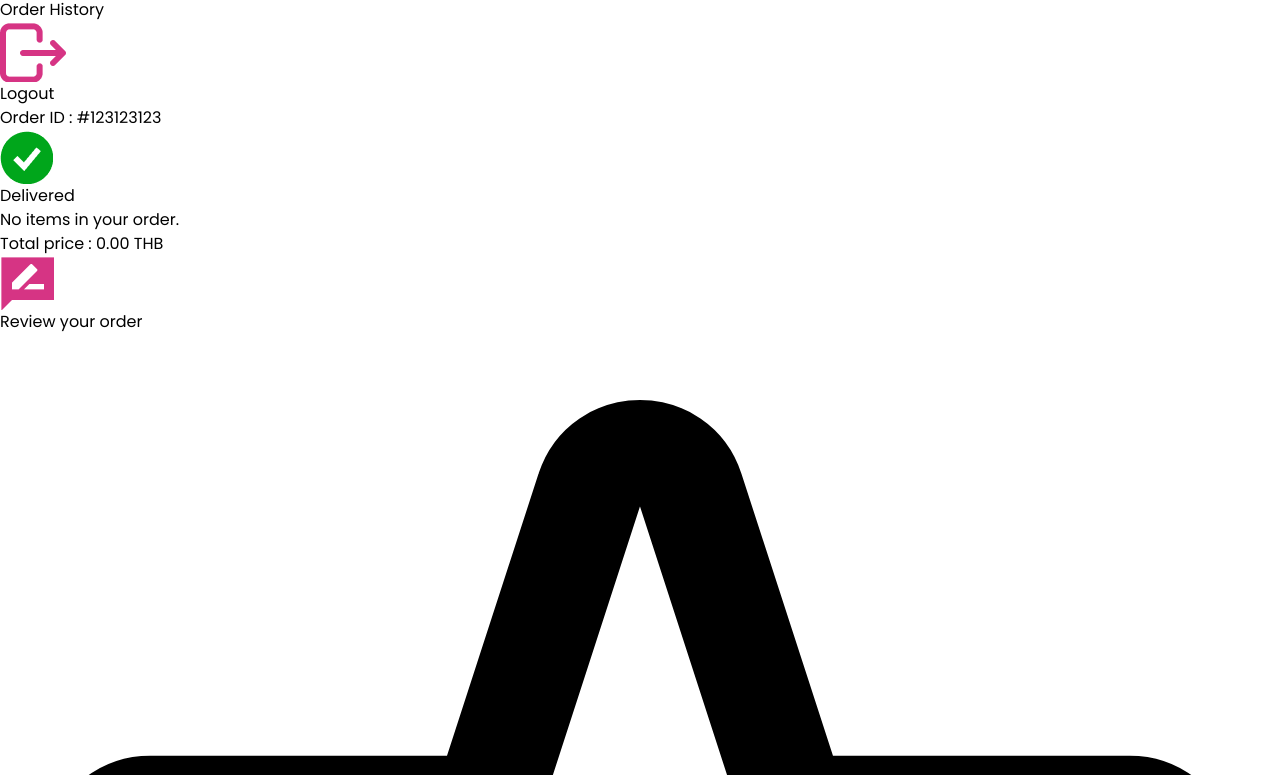
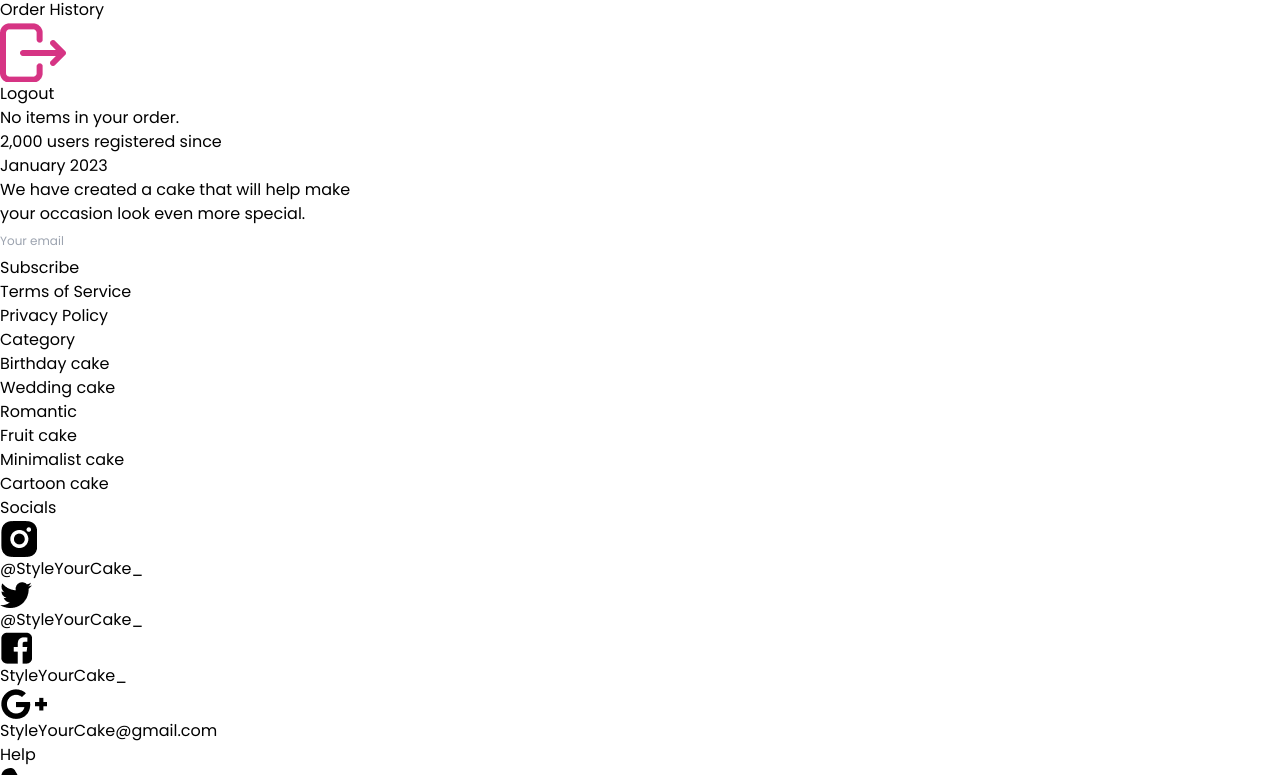
Before and after one commit to PangIkp/Style-Your-Cake, a React (Vite) app: page /order in a window 1280 px wide. Shown: the part 1625-2400 px from the top of the page. Built offline with nearby package versions, Linux system fonts and the light colour scheme.

Commit message:
review function

```diff
--- a/src/components/NavBar.tsx
+++ b/src/components/NavBar.tsx
@@ -15,7 +15,7 @@ const NavBar: React.FC<NavBarProps> = ({ onSearch }) => {
   const { items } = useMainStore();
 
   // Calculate the number of unique items in the cart
-  const totalUniqueItems = new Set(items.map(item => item.id)).size;
+  const totalUniqueItems = items ? new Set(items.map(item => item.id)).size: 0;
 
 
   const handleSearchChange = (event: React.ChangeEvent<HTMLInputElement>) => {
--- a/src/components/OrderItem.tsx
+++ b/src/components/OrderItem.tsx
@@ -1,28 +1,56 @@
 import { useMainStore } from "../mainStore";
-import { useState } from "react";
+import { useState, useEffect } from "react";
+import { generateOrderID } from "../mainStore";
+import { OrderSummaryType } from "../interfaces";
 
-const OrderSummary = () => {
-  const { items, orderDetail, reviewDetail, setReviewDetail } = useMainStore();
+const OrderSummary = ({ orderDetail }: { orderDetail: OrderSummaryType }) => {
+  const { reviewDetailList, addReviewDetail, updateReviewDetail } =
+    useMainStore();
   const [rating, setRating] = useState(0); // ใช้ state สำหรับคะแนน
   const [comment, setComment] = useState("");
+  const [orderID, setOrderID] = useState<string>("");
+
+  const review = reviewDetailList.find(
+    (item) => item.orderId === orderDetail.orderId
+  );
+  // console.log(review);
 
   // ฟังก์ชันสำหรับตั้งค่าคะแนน
   const handleRating = (rate: number) => {
     setRating(rate);
   };
 
-  // ฟังก์ชันสำหรับจัดการการส่ง
   const handleSubmit = () => {
     if (rating > 0) {
-      // console.log("Rating:", rating);
-      // console.log("Comment:", comment);
-      // สามารถเพิ่มโค้ดสำหรับการส่งข้อมูลได้ที่นี่
-      setReviewDetail({
-        firstName: orderDetail.firstName,
-        rating,
-        comment,
-        date: new Date().toDateString(),
-      });
+      const orderId = orderDetail.orderId; // สร้าง Order ID ใหม่เมื่อส่งรีวิว
+      const firstName = orderDetail.firstName;
+      // สร้างข้อมูลคำสั่งซื้อใหม่
+      const newReviewDetail = {
+        orderId, // เก็บ Order ID ที่สร้างใหม่
+        firstName,
+        rating, // เก็บคะแนนที่ให้
+        comment, // เก็บความคิดเห็นที่ให้
+        date: new Date().toDateString(), // วันที่ส่งรีวิว
+      };
+
+      // เพิ่มคำสั่งซื้อใหม่
+      // addOrderDetail(newOrderDetail);
+
+      // อัพเดตรีวิวรายละเอียด
+      // updateReviewDetail({
+      //   firstName: orderDetail.firstName,
+      //   rating,
+      //   comment,
+      //   date: new Date().toDateString(),
+      // });
+
+      alert("Review placed successfully with ID: " + orderId); // แจ้งเตือนเมื่อส่งรีวิวสำเร็จ
+      updateReviewDetail(newReviewDetail);
+      // Reset the rating and comment after submission if needed
+      // setRating(0);
+      setComment("");
+    } else {
+      alert("Please provide a rating before submitting."); // แจ้งเตือนเมื่อไม่ให้คะแนน
     }
   };
 
@@ -32,7 +60,7 @@ const OrderSummary = () => {
       <div className="p-3 pl-[60px] bg-[#FFE5E8] w-full">
         <div className="flex justify-between items-center">
           <div className="px-4 py-2 bg-[#FFFFFF] rounded-full">
-            <h1 className="text-[13px]">Order ID : #123123123</h1>
+            <h1 className="text-[13px]">Order ID : #{orderDetail.orderId}</h1>
           </div>
           <div className="flex justify-center items-center px-4 py-2 bg-[#FFFFFF] text-[13px] rounded-full mr-[60px]">
             <img
@@ -47,8 +75,7 @@ const OrderSummary = () => {
 
       {/* Section for Order Items */}
       <div className="pl-[60px] pr-[60px] pb-6">
-        {items.length > 0 ? (
-          items.map((item, index) => (
+        {orderDetail.items.map((item: any, index) => (
           <div
             key={index}
             className="grid grid-cols-[120px,1fr] gap-8 items-center border-b py-2"
@@ -68,10 +95,7 @@ const OrderSummary = () => {
               <p className="text-[13px]">Product ID : {item.productId}</p>
             </div>
           </div>
-          ))
-        ) : (
-          <p className="mt-10 text-[13px]">No items in your order.</p>
-        )}
+        ))}
 
         {/* Section for Total Price */}
         <div className="flex justify-end font-semibold text-[13px] mt-4">
@@ -87,18 +111,18 @@ const OrderSummary = () => {
 
           {/* Section for Rating */}
           <div className="flex mb-[8px] gap-x-[4px] ">
-            {reviewDetail.rating > 0
+            {review?.rating != null && review.rating > 0
               ? Array(5)
                   .fill(0)
                   .map((_, index) => (
                     <svg
                       key={index}
                       className={`w-4 h-4 cursor-pointer ${
-                        index < reviewDetail.rating
+                        index < review.rating
                           ? "text-[#FFD700]"
                           : "text-gray-400"
                       }`}
-                      fill={index < reviewDetail.rating ? "#FFD700" : "none"}
+                      fill={index < review.rating ? "#FFD700" : "none"}
                       stroke="currentColor"
                       viewBox="0 0 24 24"
                       xmlns="http://www.w3.org/2000/svg"
@@ -140,7 +164,7 @@ const OrderSummary = () => {
               className="w-[680px] p-2 border rounded text-[12px] text-[#666666]"
               placeholder="Write experience of your order."
               value={comment}
-              disabled={reviewDetail.date !== ""}
+              disabled={review?.date !== ""}
               onChange={(e) => {
                 setComment(e.target.value);
                 // console.log(e.target.value)
@@ -149,7 +173,7 @@ const OrderSummary = () => {
             <button
               className="hover:bg-[#FFCCD2] px-4 py-4 ml-2 bg-pink-100 rounded flex items-center"
               onClick={handleSubmit}
-              disabled={rating === 0} // ปุ่มถูกปิดใช้งานถ้าไม่ได้เลือกดาว
+              disabled={rating === 0 || review?.date !== ""} // ปุ่มถูกปิดใช้งานถ้าไม่ได้เลือกดาว
             >
               <img
                 src="/Submit.png"
--- a/src/components/ReviewCard.tsx
+++ b/src/components/ReviewCard.tsx
@@ -53,7 +53,7 @@ const ReviewCard = ({
           </div>
 
           {/* Date of Customer response */}
-          <div className="ml-[125px] flex items-center">
+          <div className="ml-[110px] flex items-center">
             <p className="text-[13px] font-light">{formattedDate(date)}</p>
           </div>
 
--- a/src/mainStore.ts
+++ b/src/mainStore.ts
@@ -1,6 +1,6 @@
 import { create } from "zustand";
 import { persist, createJSONStorage } from "zustand/middleware";
-import { OrderSummaryType } from "./interfaces";
+import { OrderSummaryType, ReviewType } from "./interfaces";
 
 // Define the CartItem interface
 interface CartItem {
@@ -17,42 +17,56 @@ interface CartItem {
 // Define the Zustand store interface
 interface MainStore {
   items: CartItem[];
-  orderDetail: OrderSummaryType;
-  reviewDetail: any;
+  orderDetailList: OrderSummaryType[];
+  reviewDetailList: ReviewType[];
+  orderHistory: OrderSummaryType[];
   addItem: (item: CartItem) => void;
   removeItem: (id: string) => void; // เพิ่มฟังก์ชันสำหรับการลบรายการ
   updateItemQuantity: (productId: string, quantity: number) => void; // เพิ่มฟังก์ชันสำหรับการอัปเดตจำนวนสินค้า
   setItems: (items: CartItem[]) => void;
-  setOrderDetail: (orderDetail: OrderSummaryType) => void;
+  setOrderDetail: (orderDetail: OrderSummaryType[]) => void;
+  addOrderDetail: (orderDetail: OrderSummaryType) => void;
   setReviewDetail: (reviewDetail: any) => void;
+  addReviewDetail: (reviewDetail: ReviewType) => void;
+  updateReviewDetail: (reviewDetail: ReviewType) => void;
 }
+
+export const generateOrderID = () => {
+  const prefix = "OR"; // คำเริ่มต้นสำหรับ Order ID
+  const randomNumber = Math.floor(10000 + Math.random() * 90000); // สุ่มตัวเลข 5 หลัก
+  return `${prefix}${randomNumber}`;
+};
 
 // Create the Zustand store with persist middleware
 export const useMainStore = create<MainStore>()(
   persist(
     (set, get) => ({
       items: [],
-      orderDetail: {
-        firstName: "",
-        lastName: "",
-        email: "",
-        phone: "",
-        address: {
-          province: "",
-          district: "",
-          subdistrict: "",
-          postalCode: "",
-        },
-        items: [],
-        subtotal: 0,
-        totalWithVAT: 0,
-      },
-      reviewDetail: {
-        firstName: "",
-        rating: 0,
-        comment: "",
-        date: "",
-      },
+      orderHistory: [],
+      orderDetailList: [],
+      // orderDetailList: {
+      //   orderID: "",
+      //   firstName: "",
+      //   lastName: "",
+      //   email: "",
+      //   phone: "",
+      //   address: {
+      //     province: "",
+      //     district: "",
+      //     subdistrict: "",
+      //     postalCode: "",
+      //   },
+      //   items: [],
+      //   subtotal: 0,
+      //   totalWithVAT: 0,
+      // },
+      // reviewDetail: {
+      //   firstName: "",
+      //   rating: 0,
+      //   comment: "",
+      //   date: "",
+      // },
+      reviewDetailList: [],
       addItem: (item: CartItem) =>
         set((state) => {
           const existingItem = state.items.find((i) => i.id === item.id);
@@ -73,6 +87,11 @@ export const useMainStore = create<MainStore>()(
           // ถ้ายังไม่มีในตะกร้าให้เพิ่มรายการใหม่
           return { items: [...state.items, item] };
         }),
+      addOrderDetail: (orderDetail: OrderSummaryType) =>
+        set((state) => {
+          // ถ้ายังไม่มีในตะกร้าให้เพิ่มรายการใหม่
+          return { orderDetailList: [...state.orderDetailList, orderDetail] };
+        }),
       removeItem: (id: string) =>
         set((state) => ({
           items: state.items.filter((item) => item.id !== id), // กรองรายการที่ไม่ตรงกับ ID ที่จะลบ
@@ -85,10 +104,42 @@ export const useMainStore = create<MainStore>()(
               : item
           ),
         })),
-      setItems: (items: CartItem[]) => set({ items}),
-      setOrderDetail: (orderDetail: OrderSummaryType) => set({ orderDetail }), // เพิ่มฟังก์ชันนี้
-      setReviewDetail: (reviewDetail: any) => set({ reviewDetail }), // เพิ่มฟังก์ชันนี้
+      updateReviewDetail: (reviewDetail: ReviewType) =>
+        set((state) => ({
+          reviewDetailList: state.reviewDetailList.map((item) =>
+            item.orderId === reviewDetail.orderId
+              ? {
+                  ...item,
+                  rating: reviewDetail.rating,
+                  comment: reviewDetail.comment,
+                  date: reviewDetail.date,
+                } // จำกัดจำนวนสินค้าอยู่ที่ 1 ถึง 5
+              : item
+          ),
+        })),
+      setItems: (items: CartItem[]) => set({ items }),
+      // setOrderDetail: (newOrderDetailList: OrderSummaryType[]) =>
+      //   set({ newOrderDetailList }
+      //     // orderDetailList: {
+      //     //   ...state.orderDetailList, // เก็บข้อมูลคำสั่งซื้อเดิมไว้
+      //     //   items: [...state.orderDetailList.items, ...newOrderDetail.items], // รวมรายการสินค้าเดิมกับรายการใหม่
+      //     //   subtotal: state.orderDetail.subtotal + newOrderDetail.subtotal, // อัปเดตยอดรวม
+      //     //   totalWithVAT: state.orderDetail.totalWithVAT + newOrderDetail.totalWithVAT, // อัปเดตยอดรวมพร้อม VAT
+      //     // },
 
+      //   ),
+      setOrderDetail: (orderDetailList: OrderSummaryType[]) =>
+        set({ orderDetailList }),
+      setReviewDetail: (reviewDetailList: ReviewType[]) =>
+        set({ reviewDetailList }), // เพิ่มฟังก์ชันนี้
+
+      addReviewDetail: (reviewDetail: ReviewType) =>
+        set((state) => {
+          // ถ้ายังไม่มีในตะกร้าให้เพิ่มรายการใหม่
+          return {
+            reviewDetailList: [...state.reviewDetailList, reviewDetail],
+          };
+        }),
     }),
     {
       name: "style-your-cake", // Unique name in storage
--- a/src/pages/Cart.tsx
+++ b/src/pages/Cart.tsx
@@ -9,7 +9,7 @@ import { useMainStore } from "../mainStore";
 
 const Cart: React.FC = () => {
   // const { items, removeItem, updateItemQuantity } = useCart();
-  const { items , setItems, updateItemQuantity, removeItem} = useMainStore();
+  const { items, updateItemQuantity, removeItem} = useMainStore();
 
   const navigate = useNavigate();
 
@@ -20,7 +20,6 @@ const Cart: React.FC = () => {
     );
     const totalWithVAT = (subtotal * 1.07).toFixed(2);
     const shippingFee = 300; // Example shipping fee
-    setItems([]);
 
     navigate("/payment", {
       state: {
--- a/src/pages/Order.tsx
+++ b/src/pages/Order.tsx
@@ -4,8 +4,12 @@ import Footer from "../components/Footer";
 import NavBar from "../components/NavBar";
 import { Link } from "react-router-dom";
 import OrderSummary from "../components/OrderItem";
+import { useMainStore } from "../mainStore";
+import { OrderSummaryType } from "../interfaces";
 
 const Order: React.FC = () => {
+  const { orderDetailList } = useMainStore();
+
 
   return (
     <div>
@@ -67,10 +71,14 @@ const Order: React.FC = () => {
           </div>
 
           <div className="md:w-2/3 md:ml-8 mt-8 md:mt-0">
-          <OrderSummary />
-
-
-
+            {orderDetailList.length > 0 ? (
+orderDetailList.map((orderDetail:OrderSummaryType, index) => (
+              <OrderSummary orderDetail={orderDetail} key={index}/>
+            ))) : (
+              <p className="text-center text-[13px]">
+                No items in your order.
+              </p>
+            )}
           </div>
         </div>
       </div>
--- a/src/pages/Reviews.tsx
+++ b/src/pages/Reviews.tsx
@@ -1,29 +1,37 @@
-import React from 'react'
+import React from "react";
 import ReviewCard from "../components/ReviewCard";
-import NavBar from '../components/NavBar';
-import Footer from '../components/Footer';
-import Copyright from '../components/Copyright';
-import { useMainStore } from '../mainStore';
+import NavBar from "../components/NavBar";
+import Footer from "../components/Footer";
+import Copyright from "../components/Copyright";
+import { useMainStore } from "../mainStore";
 const Reviews = () => {
-  const { reviewDetail } = useMainStore();
+  const { reviewDetailList } = useMainStore();
   return (
     <div>
       <div className="mt-[140px]">
         <div className="fixed top-0 z-10 w-full ">
-          <NavBar onSearch={() => {}}/>
+          <NavBar onSearch={() => {}} />
         </div>
       </div>
 
-      <p className="pt-[40px] ml-20 text-[26px] font-semibold">
-        Reviews
-      </p>
+      <p className="pt-[40px] ml-20 text-[26px] font-semibold">Reviews</p>
 
       <p className="ml-20 mb-10 text-[13px] font-light">
         Here are some of our Reviews!
       </p>
 
       <div className="flex flex-wrap ml-20">
-        <ReviewCard firstName={reviewDetail.firstName} rating={reviewDetail.rating} comment={reviewDetail.comment} date={reviewDetail.date}/>
+        {reviewDetailList.map((reviewDetail, index) => (
+          reviewDetail.rating > 0 && (
+          <ReviewCard
+            firstName={reviewDetail.firstName}
+            rating={reviewDetail.rating}
+            comment={reviewDetail.comment}
+            date={reviewDetail.date}
+            key={index}
+          />
+        )))}
+
         {/* <ReviewCard/>
         <ReviewCard/>
         <ReviewCard/>
@@ -32,11 +40,11 @@ const Reviews = () => {
       </div>
 
       <div className="mt-20">
-         <Footer/>
-         <Copyright/>
+        <Footer />
+        <Copyright />
       </div>
     </div>
-  )
-}
+  );
+};
 
-export default Reviews
+export default Reviews;
```
Also changed, not shown: src/interfaces.ts (+9 -0 lines), src/pages/Payment.tsx (+20 -4 lines). Lines whose indentation alone changed are shown as unchanged.
